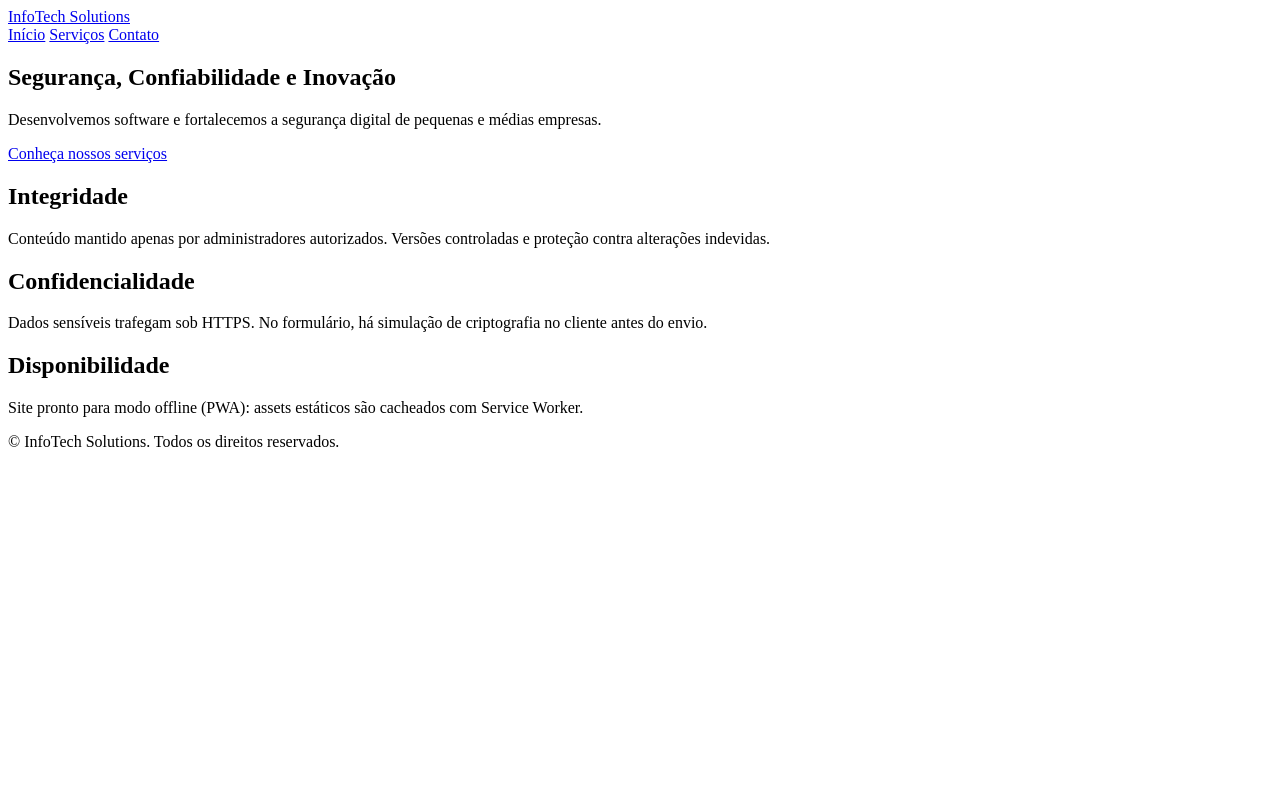
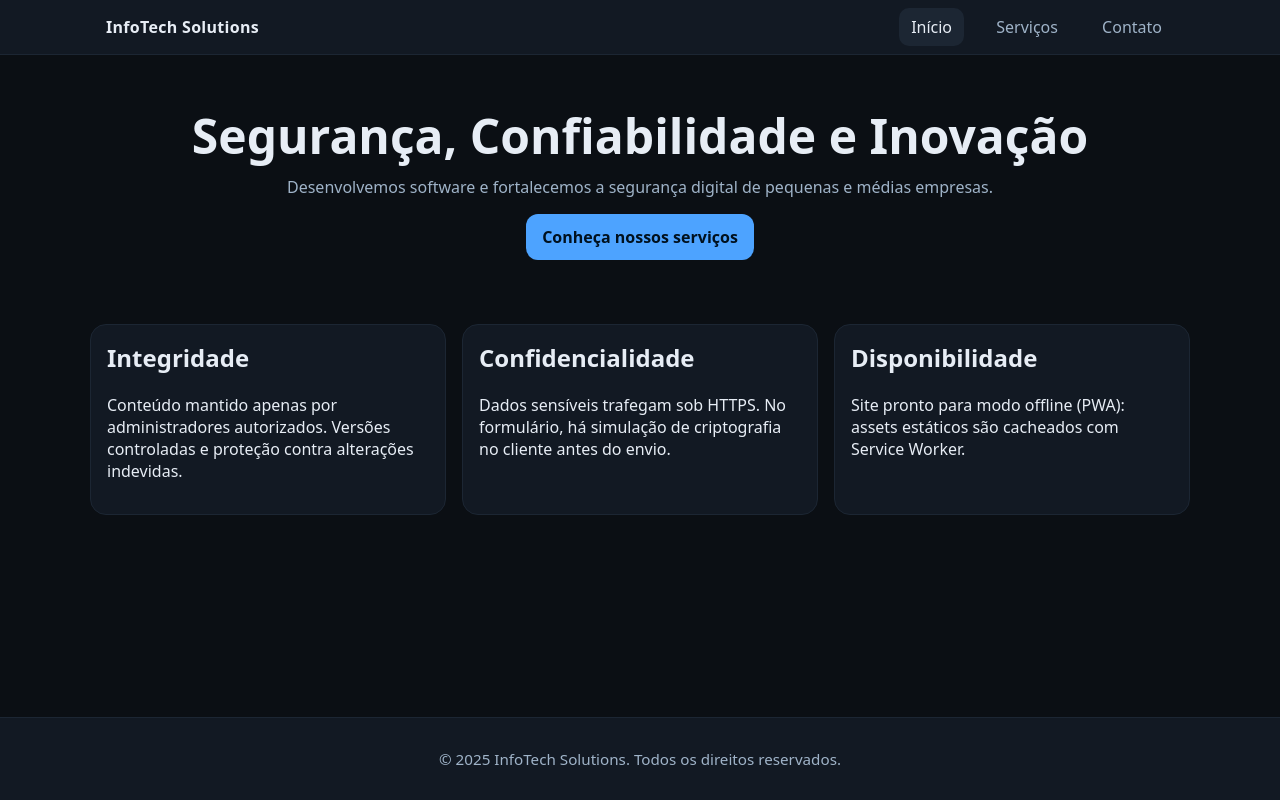
Before and after one commit to jo4ovictor/SI, a plain HTML site: page index.html in a window 1280 px wide. Drawn offline with Linux system fonts and the light colour scheme; the site is published under a folder, as on GitHub Pages, so addresses that start at the root find nothing.

Commit message:
atualizando rotas

```diff
--- a/index.html
+++ b/index.html
@@ -9,9 +9,9 @@
     <meta http-equiv="Content-Security-Policy"
         content="default-src 'self'; img-src 'self' data:; style-src 'self' 'unsafe-inline'; script-src 'self'; connect-src 'self'; frame-ancestors 'none'; base-uri 'self'; form-action 'self'">
     <meta name="referrer" content="no-referrer" />
-    <link rel="icon" href="/favicon.ico" />
-    <link rel="manifest" href="/manifest.webmanifest" />
-    <link rel="stylesheet" href="/css/styles.css" />
+    <link rel="icon" href="favicon.ico" />
+    <link rel="manifest" href="manifest.webmanifest" />
+    <link rel="stylesheet" href="css/styles.css" />
     <meta name="description"
         content="InfoTech Solutions — Desenvolvimento de software e consultoria em segurança da informação para PMEs." />
 </head>
@@ -19,11 +19,11 @@
 <body>
     <header class="site-header">
         <div class="container">
-            <a class="brand" href="/index.html">InfoTech Solutions</a>
+            <a class="brand" href="index.html">InfoTech Solutions</a>
             <nav class="nav">
-                <a href="/index.html" class="active">Início</a>
-                <a href="/services.html">Serviços</a>
-                <a href="/contact.html">Contato</a>
+                <a href="index.html" class="active">Início</a>
+                <a href="services.html">Serviços</a>
+                <a href="contact.html">Contato</a>
             </nav>
         </div>
     </header>
@@ -33,7 +33,7 @@
         <section class="hero">
             <h1>Segurança, Confiabilidade e Inovação</h1>
             <p>Desenvolvemos software e fortalecemos a segurança digital de pequenas e médias empresas.</p>
-            <a class="btn" href="/services.html">Conheça nossos serviços</a>
+            <a class="btn" href="services.html">Conheça nossos serviços</a>
         </section>
 
 
@@ -63,7 +63,7 @@
     </footer>
 
 
-    <script src="/js/main.js" defer></script>
+    <script src="js/main.js" defer></script>
 </body>
 
 </html>
```
